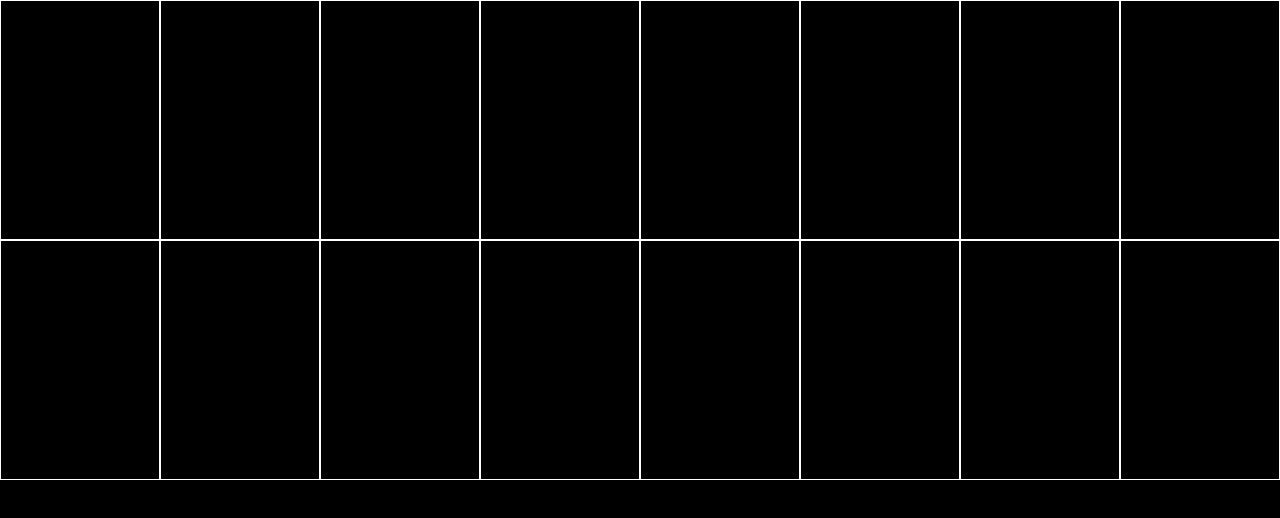
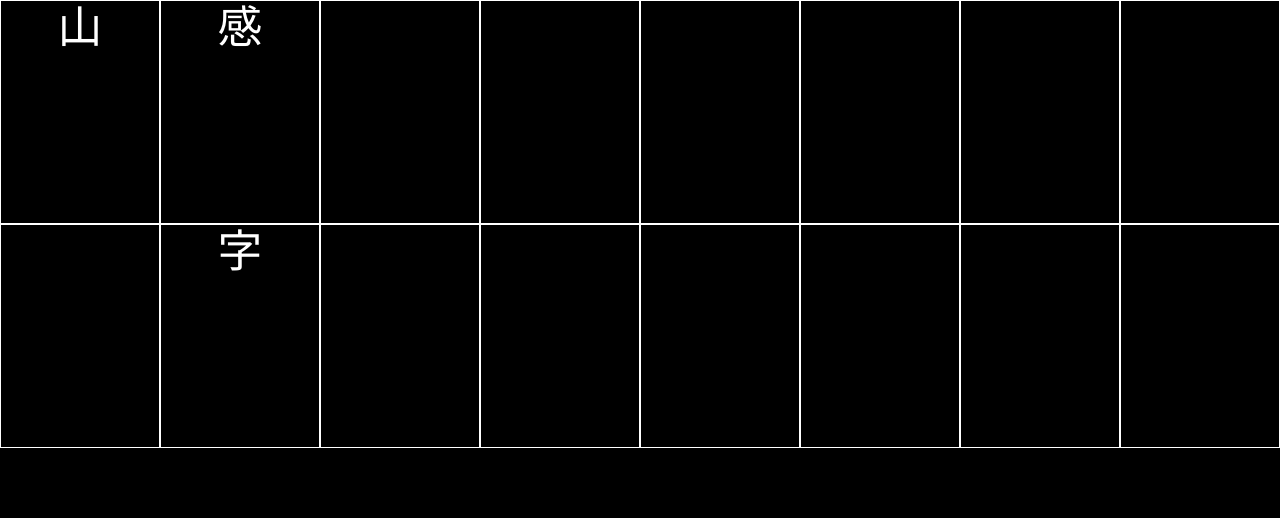
Before and after one commit to jmettraux/logogram, a plain HTML site: page www/index.html in a window 1280 px wide. Drawn offline with Linux system fonts and the light colour scheme.

Commit message:
Play further with CSS calc() and vw

```diff
--- a/src/scripts/common.js
+++ b/src/scripts/common.js
@@ -1,2 +1,4 @@
+
+// common.js
 
 window.clog = console.log;
--- a/src/scripts/grid.js
+++ b/src/scripts/grid.js
@@ -1,3 +1,5 @@
+
+// grid.js
 
 var Grid = (function() {
 
--- a/src/scripts/ready.js
+++ b/src/scripts/ready.js
@@ -1,3 +1,5 @@
+
+// ready.js
 
 H.onDocumentReady(function() {
 
--- a/src/sheets/site.css
+++ b/src/sheets/site.css
@@ -1,3 +1,5 @@
+
+/* site.css */
 
 *, *::before, *::after { box-sizing: border-box; }
 
@@ -9,6 +11,11 @@ body {
 .box {
   display: inline-block;
   border: 1px solid white;
-  width: calc(100vw / 8);
-  height: calc(100vw / 8 * 1.5);
+  --w: calc(100vw / 8);
+  width: var(--w);
+  height: calc(var(--w) * 1.4);
+  text-align: center;
+  vertical-align: middle;
+  font-family: var(--japanese-font-family);
+  font-size: 280%;
 }
--- a/www/index.html
+++ b/www/index.html
@@ -11,8 +11,8 @@
 </head>
 
 <body>
-  <div class="box"></div><div class="box"></div><div class="box"></div><div class="box"></div><div class="box"></div><div class="box"></div><div class="box"></div><div class="box"></div>
-  <div class="box"></div><div class="box"></div><div class="box"></div><div class="box"></div><div class="box"></div><div class="box"></div><div class="box"></div><div class="box"></div>
+  <div class="box">山</div><div class="box">感</div><div class="box"></div><div class="box"></div><div class="box"></div><div class="box"></div><div class="box"></div><div class="box"></div>
+  <div class="box"></div><div class="box">字</div><div class="box"></div><div class="box"></div><div class="box"></div><div class="box"></div><div class="box"></div><div class="box"></div>
 </body>
 
 </html>
--- a/www/site.css
+++ b/www/site.css
@@ -348,6 +348,15 @@ template {
   display: none;
 }
 
+:root {
+
+  /* fonts */
+
+  --latin-font-family: Helvetica Neue;
+  --japanese-font-family: 'Kosugi Maru', sans-serif;
+}
+
+
 *, *::before, *::after { box-sizing: border-box; }
 
 body {
@@ -358,6 +367,11 @@ body {
 .box {
   display: inline-block;
   border: 1px solid white;
-  width: calc(100vw / 8);
-  height: calc(100vw / 8 * 1.5);
+  --w: calc(100vw / 8);
+  width: var(--w);
+  height: calc(var(--w) * 1.4);
+  text-align: center;
+  vertical-align: middle;
+  font-family: var(--japanese-font-family);
+  font-size: 280%;
 }
```
Also changed, not shown: src/sheets/variables.css (added, +10 -0 lines), src/sheets/_order.txt.
